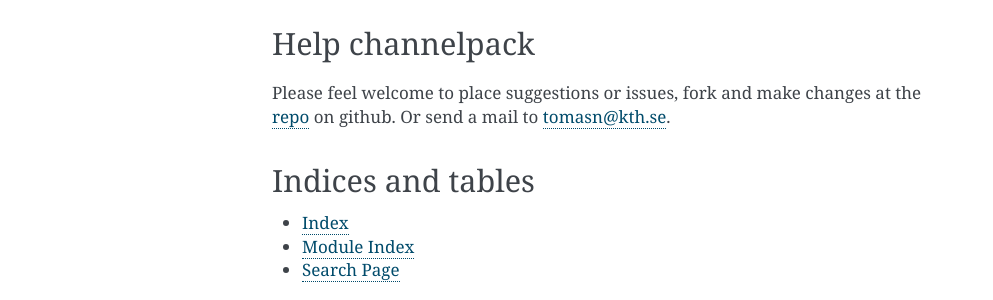
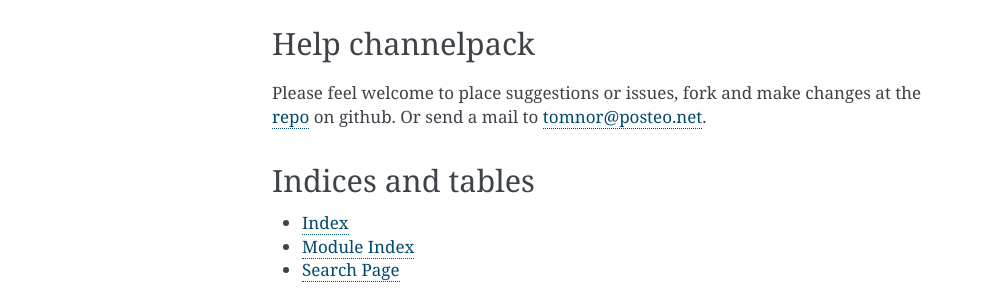
Before and after one commit to tomnor/channelpack, a Sphinx documentation site: the page built from docs/index.rst, in a window 1280 px wide. Shown: the part 1295-1595 px from the top of the page, without its empty margins (148-1141 px from the left). Built offline with Sphinx 7.4.7, drawn with Linux system fonts in a browser that asks for light colours.

Commit message:
new mail address

```diff
--- a/docs/index.rst
+++ b/docs/index.rst
@@ -26,7 +26,7 @@
 
 Please feel welcome to place suggestions or issues, fork and make changes at the
 `repo <https://github.com/tomnor/channelpack>`_ on github. Or send a mail to
-tomasn@kth.se.
+tomnor@posteo.net.
 
 Indices and tables
 ==================
--- a/setup.py
+++ b/setup.py
@@ -27,7 +27,7 @@
     long_description=long_description,
     url='https://github.com/tomnor/channelpack',
     author='Tomas Nordin',
-    author_email='tomasn@kth.se',
+    author_email='tomnor@posteo.net',
     license='GPLv3+',
     classifiers=[
         'Development Status :: 3 - Alpha',
```
